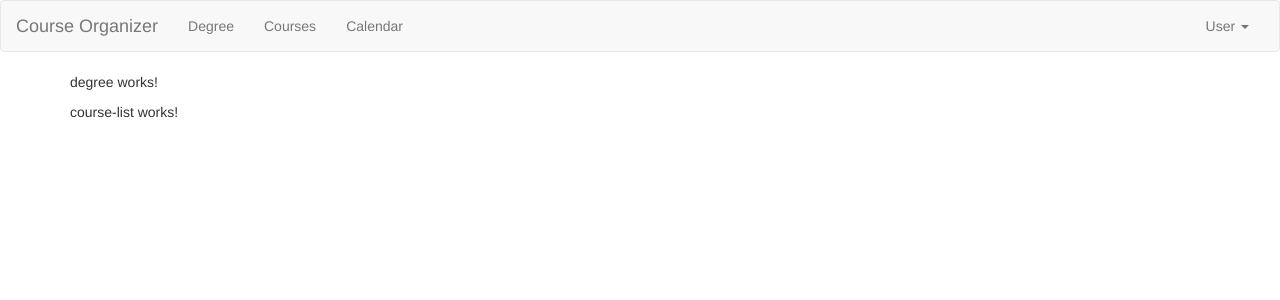
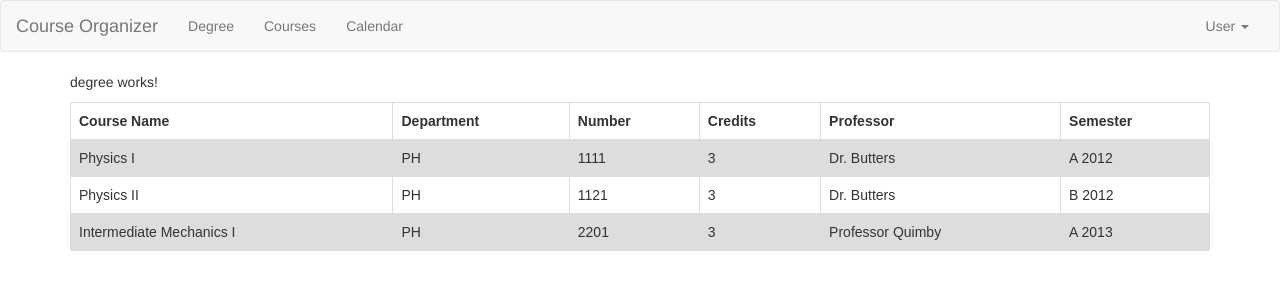
Before and after one commit to nebeinstein/organizer, an Angular app: page / in a window 1280 px wide. Shown: the top 300 px of the page. Built offline with nearby package versions, Linux system fonts and the light colour scheme.

Commit message:
created the basic table in the course list

```diff
--- a/src/app/course-list/course-list.component.css
+++ b/src/app/course-list/course-list.component.css
@@ -0,0 +1,15 @@
+table {
+    font-family: arial, sans-serif;
+    border-collapse: collapse;
+    width: 100%;
+}
+
+td, th {
+    border: 1px solid #dddddd;
+    text-align: left;
+    padding: 8px;
+}
+
+tr:nth-child(even) {
+    background-color: #dddddd;
+}
--- a/src/app/course-list/course-list.component.html
+++ b/src/app/course-list/course-list.component.html
@@ -1,3 +1,18 @@
-<p>
-  course-list works!
-</p>
+<table>
+  <tr>
+    <th>Course Name</th>
+    <th>Department</th>
+    <th>Number</th>
+    <th>Credits</th>
+    <th>Professor</th>
+    <th>Semester</th>
+  </tr>
+  <tr *ngFor="let course of courses">
+    <td>{{course.name}}</td>
+    <td>{{course.department}}</td>
+    <td>{{course.number}}</td>
+    <td>{{course.credits}}</td>
+    <td>{{course.professor}}</td>
+    <td>{{course.semester}}</td>
+  </tr>
+</table>
--- a/src/app/course-list/course-list.service.ts
+++ b/src/app/course-list/course-list.service.ts
@@ -8,7 +8,7 @@ export class CourseListService {
 	private courses: Course[] = [];
 
 	constructor() {
-		this.addCourses([new Course("Physics I"), new Course("Physics II"), new Course("Intermediate Mechanics")]);
+		this.addCourses([new Course("Physics I","PH","1111",3.000,"Dr. Butters", "A 2012"), new Course("Physics II","PH","1121",3.000,"Dr. Butters", "B 2012"), new Course("Intermediate Mechanics I","PH","2201",3.000,"Professor Quimby", "A 2013")]);
 	}
 
 	getCourses(){
--- a/src/app/course.ts
+++ b/src/app/course.ts
@@ -1,4 +1,4 @@
 export class Course {
 
-	constructor(public name: string){ }
+	constructor(public name: string, public department: string, public number: string, public credits: number, public professor: string, public semester: string){ }
 }
```
